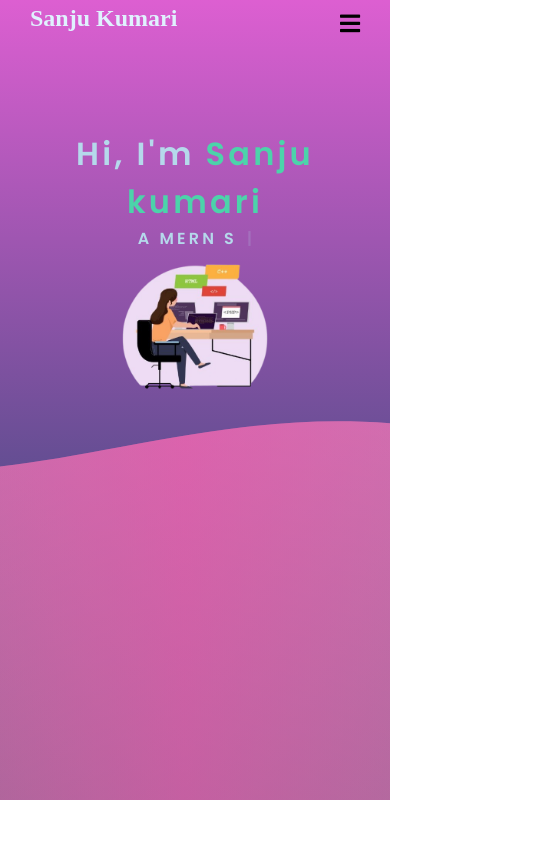
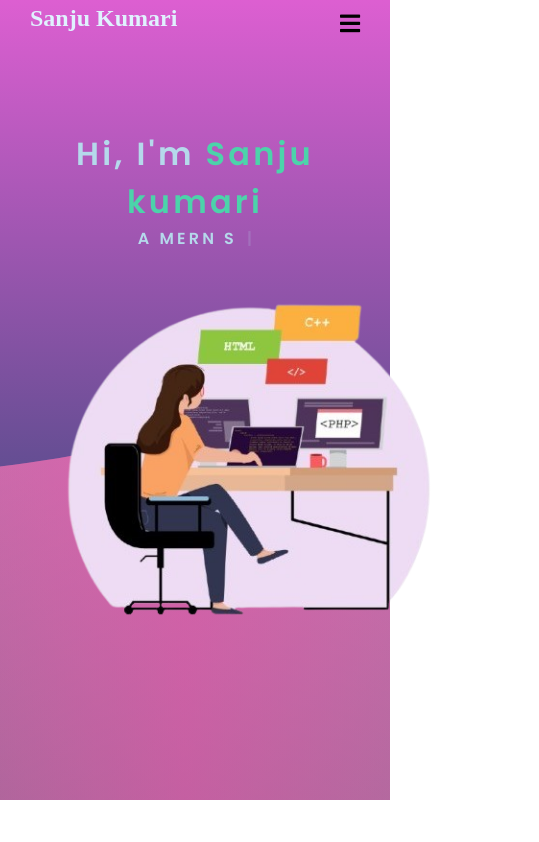
Before and after one commit to sanjukumari-tech/sanjukumari-portfolio, a React (Vite) app in the folder react/: page / in a window 390 px wide. Shown: the top 842 px of the page, 539 px wide, since content can reach past the window. Built offline with nearby package versions, Linux system fonts and the light colour scheme.

Commit message:
this is updated portfolio

```diff
--- a/react/src/Styles/intro.css
+++ b/react/src/Styles/intro.css
@@ -134,10 +134,10 @@ word-spacing: normal;
         font-size: 2rem;
     }
     .devloperimg{
-        width: 16rem;
+        width: 20rem;
     }
     .devloperimg-div{
-        width: 16rem;
+        width: 20rem;
     }
 }
 
@@ -162,7 +162,11 @@ word-spacing: normal;
         font-size: 1rem;
     }
     .devloperimg{
-        width: 12rem;
+        margin: 20px 50px 20px -90px;
+
+        width: 250%;
+        height: 200%;
+
     }
     .devloperimg-div{
         width: 12rem;
```
